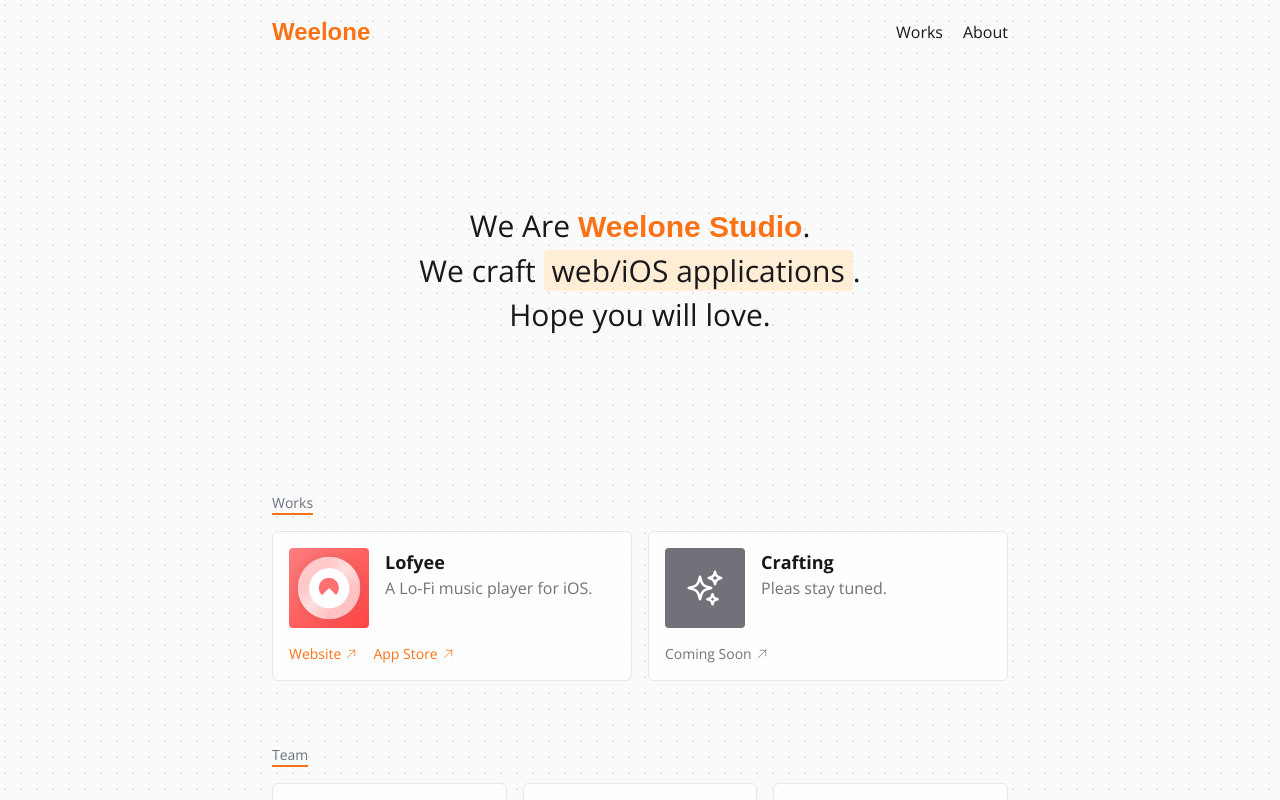
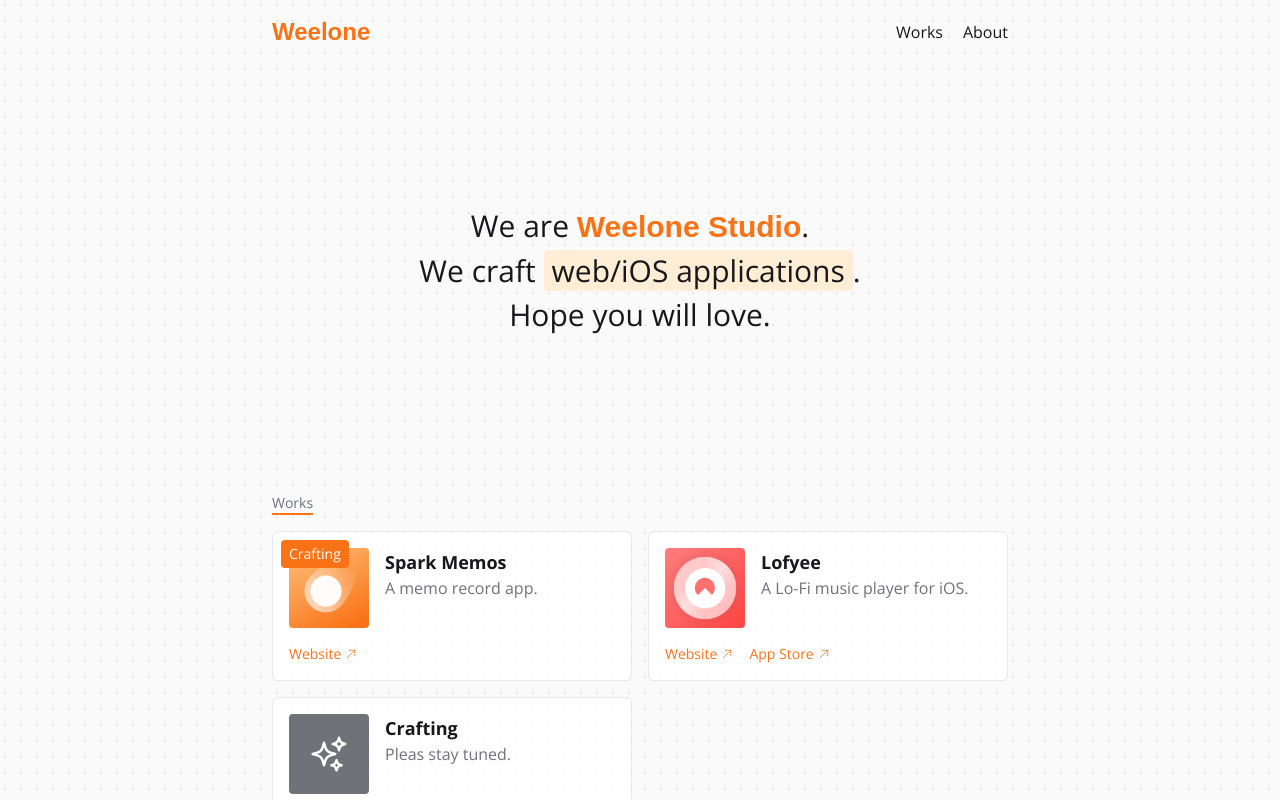
Before and after one commit to weelone/weelone.com, a Next.js app: page / in a window 1280 px wide. Shown: the top 800 px of the page. Built offline with nearby package versions, Linux system fonts and the light colour scheme; a web font is replaced by a local one.

Commit message:
Update some content

```diff
--- a/app/layout.tsx
+++ b/app/layout.tsx
@@ -17,7 +17,14 @@
 }>) {
   return (
     <html lang="en" className="scroll-smooth focus:scroll-auto">
-      <body className={twMerge(openSans.className)}>{children}</body>
+      <body
+        className={twMerge(
+          openSans.className,
+          "dark:bg-zinc-900 bg-zinc-50 text-zinc-900 dark:text-zinc-50"
+        )}
+      >
+        {children}
+      </body>
     </html>
   );
 }
--- a/app/page.tsx
+++ b/app/page.tsx
@@ -3,6 +3,7 @@
 import { twMerge } from "tailwind-merge";
 
 import lofyee from "../public/lofyee.png";
+import sparkMemos from "../public/sparkmemos.png";
 import { ArrowUpRightIcon, SparklesIcon } from "@heroicons/react/24/outline";
 import { TEAM_MEMBERS, TIMELINE } from "@/lib/data";
 
@@ -31,7 +32,7 @@
       </header>
       <section className="my-28 text-xl sm:text-3xl font-light flex flex-col items-center gap-2">
         <p className="">
-          We Are&nbsp;
+          We are&nbsp;
           <span
             className={twMerge(unkempt.className, "font-bold text-orange-500")}
           >
@@ -53,6 +54,39 @@
           Works
         </label>
         <div className="grid grid-cols-1 sm:grid-cols-2 gap-4">
+          <div className="rounded-md border flex flex-col gap-4 justify-between p-4 bg-white/80 dark:bg-black/80">
+            <div className="flex gap-4">
+              <a
+                className="relative flex-shrink-0"
+                href="https://sparkmemos.com"
+                target="_blank"
+              >
+                <Image
+                  className="rounded h-20 w-20 flex-shrink-0"
+                  src={sparkMemos}
+                  alt="Logo of Spark Memos"
+                />
+                <div className="absolute -top-2 -left-2 bg-orange-500 px-2 py-1 rounded text-sm text-white">
+                  Crafting
+                </div>
+              </a>
+              <div>
+                <h1 className="font-bold text-lg">Spark Memos</h1>
+                <p className="text-zinc-500">A memo record app.</p>
+              </div>
+            </div>
+            <div className="flex gap-4">
+              <a
+                className="text-sm text-orange-500 flex items-center"
+                href="https://sparkmemos.com"
+                target="_blank"
+              >
+                Website
+                <ArrowUpRightIcon className="h-3 w-3 ml-1" />
+              </a>
+            </div>
+          </div>
+
           <div className="rounded-md border flex flex-col gap-4 justify-between p-4 bg-white/80 dark:bg-black/80">
             <div className="flex gap-4">
               <a
```
Also changed, not shown: public/sparkmemos.png (added).
